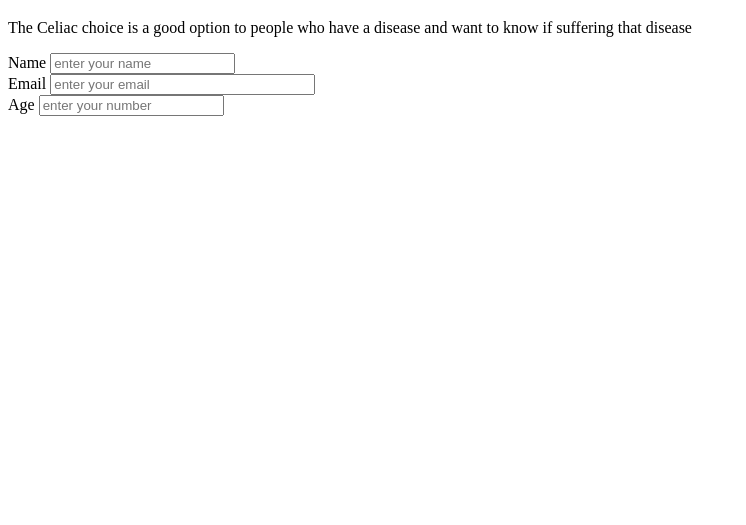
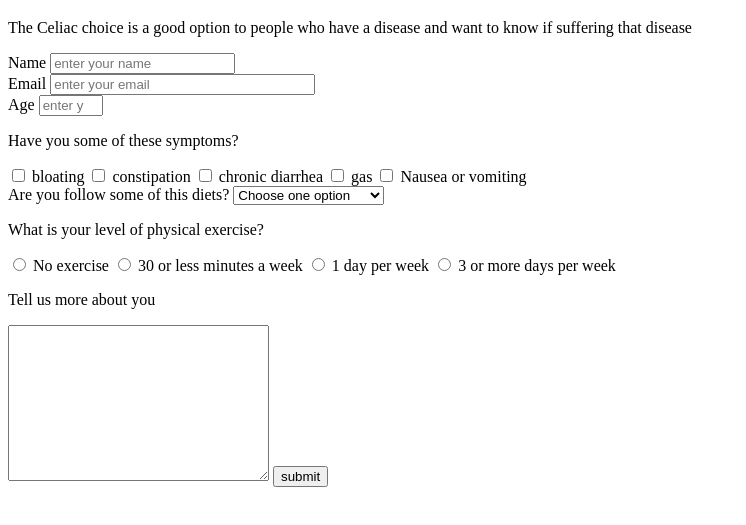
Before and after one commit to Otromascomotu/Luis-Benjamin-HTML---CSS-Project-, a plain HTML site: page index.html in a window 1280 px wide. Shown: the part 61-586 px from the top of the page, without its empty margins (0-746 px from the left). Drawn offline with Linux system fonts and the light colour scheme.

Commit message:
HTML Finished

```diff
--- a/index.html
+++ b/index.html
@@ -7,23 +7,71 @@
   </head>
 
   <body>
+
     <h1 id="main_title">
         Are you a Celiac person?
     </h1>
-    <p id="description">The Celiac choice is a good option to people who have a disease and want to know if suffering that disease</p>
+
+    <p id="description">The Celiac choice is a good option to people
+      who have a disease and want to know
+      if suffering that disease</p>
+
     <form id="survey-form" action="">
+
       <div>
         <label id="nameLabel1">Name</label>
-        <input id="name" type="text" placeholder="enter your name" name="survey"/>
+        <input id="name" type="text" required placeholder="enter your name" name="survey"/>
       </div>
+
       <div>
         <label id="emailLabel">Email</label>
-        <input id="email" pattern=".+@globex\.com" size="30" type="email" placeholder="enter your email" name="survey"/>
+        <input id="email" pattern=".+@globex\.com" size="30" type="email" required placeholder="enter your email" name="survey"/>
       </div>
+
       <div>
         <label id="numberLabel">Age</label>
-        <input id="number" type="number" placeholder="enter your number" name="survey"/>
+        <input min = "16" max = "100" id="number" type="number" required placeholder="enter your number" name="survey"/>
       </div>
+
+      <div id = "checkboxes">
+      <p for=""> Have you some of these symptoms?</p>
+
+      <input type="checkbox">
+      <label for="">bloating</label>
+      <input type="checkbox">
+      <label for="">constipation</label>
+      <input type="checkbox">
+      <label for="">chronic diarrhea</label>
+      <input type="checkbox">
+      <label for="">gas</label>
+      <input type="checkbox">
+      <label for="">Nausea or vomiting</label>
+      </div>
+
+    <label for="">Are you follow some of this diets?</label>
+    <select name="" id="dropdown">
+      <option value="0">Choose one option</option>
+      <option value="1">Vegetarian</option>
+      <option value="2">Vegan</option>
+      <option value="3">Normal meal with fast</option>
+
+    </select>
+
+    <p for="">What is your level of physical exercise?</p>
+    <input type="radio">
+    <label for="">No exercise</label>
+    <input type="radio">
+    <label for=""> 30 or less minutes a week </label>
+    <input type="radio">
+    <label for=""> 1 day per week</label>
+    <input type="radio">
+    <label for="">3 or more days per week</label>
+
+    <p> Tell us more about you</p>
+    <textarea name="" id="" cols="30" rows="10"></textarea>
+
+    <button> submit</button>
+
     </form>
 
     <script  src="js/index.js"></script>
```
